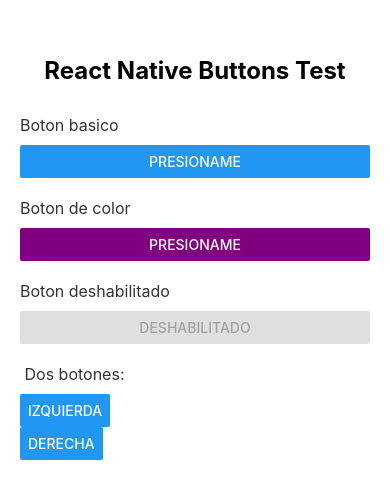
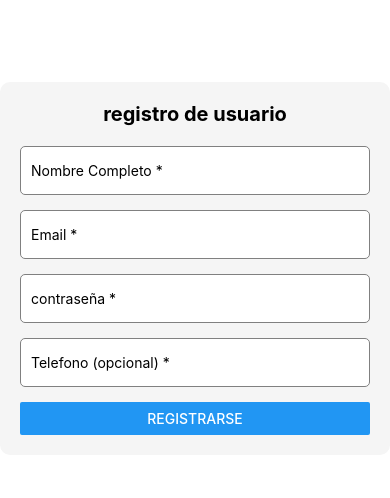
Before and after one commit to PreciadoMt/PM196, a React Native app in the folder my-blank/: screen / in a window 390 px wide. Shown: the part 154-652 px from the top of the page. Built offline with nearby package versions, Linux system fonts and the light colour scheme.

Commit message:
ULTIMA PRACTICA CON LAS TWINS
lo de las gemelas y el trillizo

```diff
--- a/my-blank/index.js
+++ b/my-blank/index.js
@@ -1,6 +1,7 @@
 import { registerRootComponent } from 'expo';
 
-import App from './App';
+// import App from './App';
+import App from './practica2';
 
 // registerRootComponent calls AppRegistry.registerComponent('main', () => App);
 // It also ensures that whether you load the app in Expo Go or in a native build,
--- /dev/null
+++ b/my-blank/practica2.js
@@ -0,0 +1,114 @@
+//Zona de importaciones
+import React, { useState } from "react";
+import { View, Text, TextInput, Button, Alert, StyleSheet, SafeAreaView, Platform, } from "react-native";
+
+
+const App = () => {
+    const [nombre, setNombre] = useState("");
+    const [email, setEmail] = useState("");
+    const [password, setPassword] = useState("");
+    const [telefono, setTelefono] = useState("");
+
+    const mostrarAlerta = () => {
+        if (!nombre || !email || !password) {
+            if (Platform.OS === 'web') {
+                window.alert("Por favor, completa todos los campos.");
+            } else {
+                alert.alert(
+                    "Alerta",
+                    "Por favor, completa todos los campos.",
+                    [{ text: "OK" }]
+                );
+            }
+        } else {
+            if (Platform.OS === 'web') {
+                window.alert(`Registro exitos\n Nombre: ${nombre}\nEmail: ${email}\nContraseña: ${password}\nTeléfono: ${telefono}`);
+                limpiarFormulario();
+            } else {
+                Alert.alert(
+                    "Registro exitoso",
+                    `Nombre: ${nombre}\nEmail: ${email}`,
+                    [{ text: "OK", onPress: () => limpiarFormulario() }]
+                );
+            }
+        }
+    }
+    const limpiarFormulario = () => {
+        setNombre("");
+        setEmail("");
+        setPassword("");
+        setTelefono("");
+    };
+
+    return (
+        <SafeAreaView style={styles.container}>
+            <View style={styles.formulario}>
+                <Text style={styles.titulo}>registro de usuario</Text>
+                <TextInput style={styles.input}
+                    placeholder="Nombre Completo *"
+                    value={nombre}
+                    onChangeText={setNombre}
+                />
+
+                <TextInput style={styles.input}
+                    placeholder="Email *"
+                    value={email}
+                    onChangeText={setEmail}
+                    keyboardType="email-address"
+                    autoCapitalize="none"
+                />
+
+                <TextInput style={styles.input}
+                    placeholder="contraseña *"
+                    value={password}
+                    onChangeText={setPassword}
+                    secureTextEntry
+                />
+
+
+                <TextInput style={styles.input}
+                    placeholder="Telefono (opcional) *"
+                    value={telefono}
+                    onChangeText={setTelefono}
+                    keyboardType="phone-pad"
+                />
+
+                <Button title="Registrarse" onPress={mostrarAlerta} />
+
+            </View>
+
+        </SafeAreaView>
+
+    );
+};
+
+const styles = StyleSheet.create({
+    container: {
+        flex: 1,
+        justifyContent: "center",
+        padding: 20,
+    },
+    formulario: {
+        backgroundColor: "#f5f5f5",
+        padding: 20,
+        borderRadius: 10,
+    },
+    titulo: {
+        fontSize: 20,
+        fontWeight: "bold",
+        marginBottom: 20,
+        textAlign: "center",
+    },
+    input: {
+        height: 49,
+        borderColor: "gray",
+        borderWidth: 1,
+        marginBottom: 15,
+        paddingHorizontal: 10,
+        borderRadius: 5,
+        backgroundColor: "white",
+    }
+
+});
+
+export default App;
```
